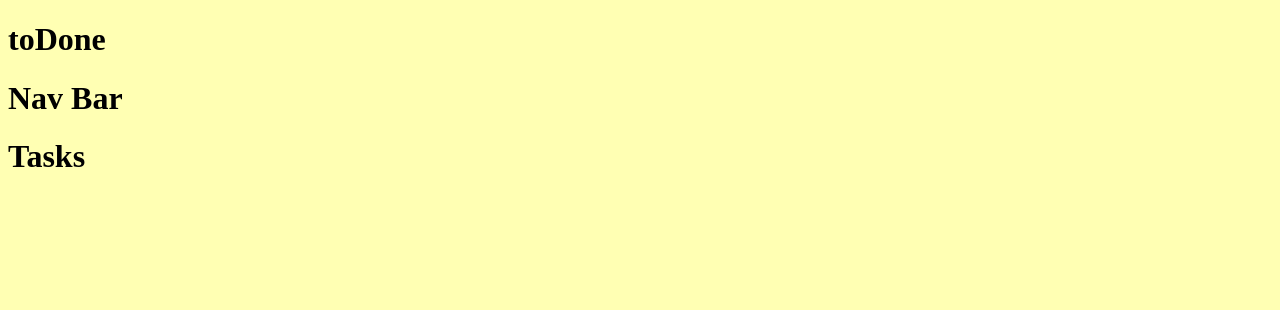
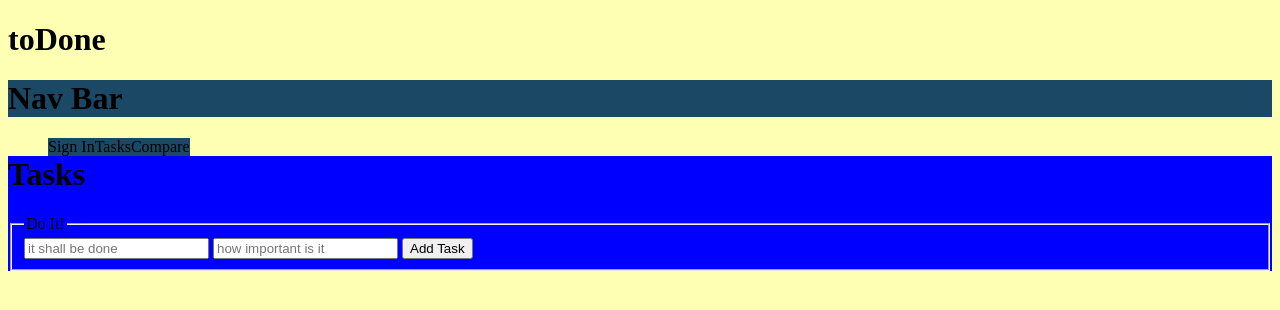
Before and after one commit to christoph-ding/toDone, a website: page client/index.html at #/home in a window 1280 px wide. Drawn offline with nearby package versions, Linux system fonts and the light colour scheme; some packages are replaced by stand-ins of ours.

Commit message:
Added additional front end funcationality.  Made temporary placeholders for 'sign-in', 'compare' features.  Styling 'Tasks' page.

```diff
--- a/client/style.css
+++ b/client/style.css
@@ -9,3 +9,30 @@ body {
 h1 {
 
 }
+
+.navigation {
+  background-color: #1B4965;
+}
+
+.navigation ul {
+  background-color: #1B4965;
+}
+
+.navigation li {
+  float: left;
+  display: block;
+  background-color: #1B4965;
+}
+
+.navigation li a:hover {
+  background-color: white;
+}
+
+.add {
+  background-color: blue;
+}
+
+#mainView {
+  clear: left;
+  background-color: blue;
+}
--- a/client/views/home.html
+++ b/client/views/home.html
@@ -1,6 +1,15 @@
 <div>
   <div class="navigation">
     <h1> Nav Bar </h1>
-  <div ui-view></div>
+
+    <ul>
+      <li> <a> Sign In </a> </li>
+      <li> <a> Tasks </a> </li>
+      <li> <a> Compare </a> </li>
+    </ul>
+
   </div>
+
+  <div id="mainView" ui-view></div>
+
 </div>
--- a/client/views/tasks.html
+++ b/client/views/tasks.html
@@ -1,4 +1,13 @@
 <div>
   <div class="tasks">
   <h1> Tasks </h1>
+
+  <fieldset>
+    <legend> Do It! </legend>
+    <input type="text" name="taskName" placeholder="it shall be done">
+    <input type="text" name="importance" placeholder="how important is it">
+    <input type="submit" value="Add Task">
+
+  </fieldset>
+
 </div>
--- /dev/null
+++ b/server/tasks/tasksController.js
@@ -0,0 +1,5 @@
+var tasksModel = require('./tasksModel.js')
+
+module.exports = {
+
+};
```
Also changed, not shown: server/middleware.js (+6 -1 lines), server/tasks/tasksModel.js (added, +11 -0 lines), server/tasks/tasksRouter.js (added, +7 -0 lines), client/views/compare.html (added), client/views/signin.html (added).
